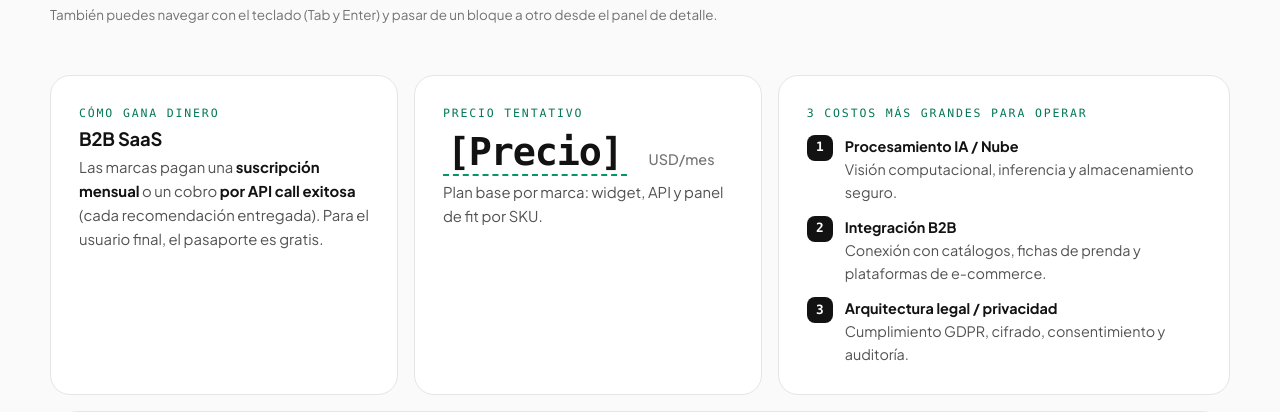
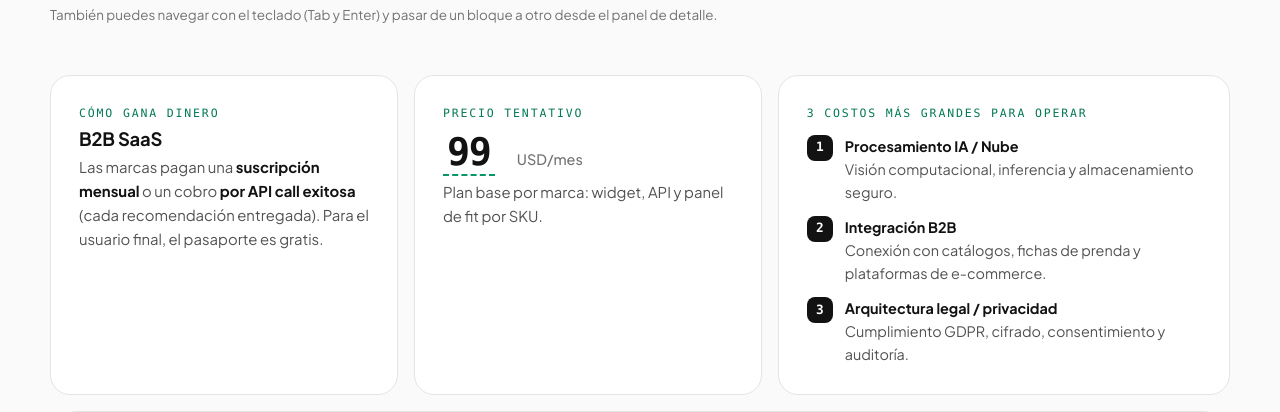
Before and after one commit to martinistudio2025-create/pasaporte-de-tallas, a plain HTML site: page index.html in a window 1280 px wide. Shown: the part 5300-5712 px from the top of the page. Drawn offline with nearby package versions, Linux system fonts and the light colour scheme; a web font is replaced by a local one.

Commit message:
Set default price and profit percentage values

```diff
--- a/index.html
+++ b/index.html
@@ -785,8 +785,8 @@
      pública del demo. Vacío = se muestra el marcador de posición
      (y sin URL, "Explorar demo" baja a la galería de pantallas).
      ========================================================== */
-  const PRECIO_USD_MES = "";      // ej: "299"
-  const PORCENTAJE_GANANCIA = ""; // ej: "5"
+  const PRECIO_USD_MES = "99";      // ej: "299"
+  const PORCENTAJE_GANANCIA = "5"; // ej: "5"
   const DEMO_URL = "demo/";
 
   const precioTxt = PRECIO_USD_MES || "[Precio]";
```
